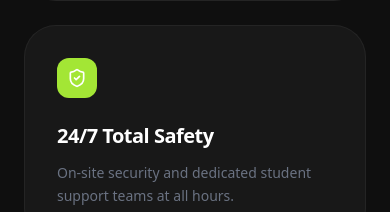
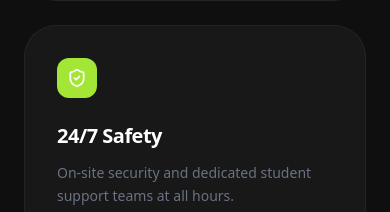
Before and after one commit to nehaal17/makaan-site, a React (Vite) app: page / in a window 390 px wide. Shown: the part 3560-3772 px from the top of the page. Built offline with nearby package versions, Linux system fonts and the light colour scheme.

Commit message:
added mobile tap animations

```diff
--- a/src/App.jsx
+++ b/src/App.jsx
@@ -15,30 +15,40 @@ const Reveal = ({ children, delay = 0 }) => (
   </motion.div>
 );
 
+// High-end spring physics for both hover (mouse) and tap (mobile)
 const popHover = {
   hover: {
-    y: -8,
+    y: -10,
     scale: 1.02,
-    transition: { type: "spring", stiffness: 400, damping: 17 }
+    transition: { type: "spring", stiffness: 400, damping: 15 }
   }
 };
 
-// --- Components ---
+// --- Sub-Components ---
 
 const Navbar = () => (
   <nav className="fixed w-full bg-white/80 backdrop-blur-xl z-50 border-b border-gray-100/50">
     <div className="max-w-6xl mx-auto px-6 h-16 flex items-center justify-between">
       <div className="flex items-center gap-2 cursor-pointer group" onClick={() => window.scrollTo({top: 0, behavior: 'smooth'})}>
-        <motion.div whileHover={{ rotate: 15, scale: 1.1 }} className="w-8 h-8 bg-blue-600 rounded-lg flex items-center justify-center shadow-lg shadow-blue-200">
+        <motion.div
+          whileHover={{ rotate: 15, scale: 1.1 }}
+          whileTap={{ scale: 0.9 }}
+          className="w-8 h-8 bg-blue-600 rounded-lg flex items-center justify-center shadow-lg shadow-blue-200"
+        >
           <Home className="text-white w-4 h-4" />
         </motion.div>
         <span className="text-xl font-display font-black text-slate-900 tracking-tighter">Makaan<span className="text-blue-600">.ae</span></span>
       </div>
       <div className="hidden md:flex items-center gap-8 font-bold text-slate-400 text-[10px] uppercase tracking-[0.2em]">
-        <a href="#living" className="hover:text-blue-600 transition-colors uppercase">Living</a>
-        <a href="#facilities" className="hover:text-blue-600 transition-colors uppercase">Facilities</a>
-        <a href="#faq" className="hover:text-blue-600 transition-colors uppercase">FAQ</a>
-        <button onClick={() => document.getElementById('contact').scrollIntoView({behavior:'smooth'})} className="bg-slate-900 text-white px-6 py-2 rounded-xl text-[11px] font-black hover:bg-blue-600 transition active:scale-95 shadow-lg uppercase">Claim Spot</button>
+        <a href="#living" className="hover:text-blue-600 transition-colors">Living</a>
+        <a href="#facilities" className="hover:text-blue-600 transition-colors">Facilities</a>
+        <a href="#faq" className="hover:text-blue-600 transition-colors">FAQ</a>
+        <button
+          onClick={() => document.getElementById('contact').scrollIntoView({behavior:'smooth'})}
+          className="bg-slate-900 text-white px-6 py-2 rounded-xl text-[11px] font-black hover:bg-blue-600 transition active:scale-95 shadow-lg"
+        >
+          Claim Spot
+        </button>
       </div>
     </div>
   </nav>
@@ -65,8 +75,9 @@ const FAQItem = ({ question, answer }) => {
 
 const RoomCard = ({ title, price, location, image, available = true }) => (
   <motion.div
-    whileHover={{ y: -8 }}
-    className={`bg-white rounded-2xl overflow-hidden border border-gray-100 shadow-sm transition-all hover:shadow-xl ${!available && 'opacity-70 grayscale-[0.5]'}`}
+    whileHover={{ y: -10 }}
+    whileTap={{ scale: 0.98 }}
+    className={`bg-white rounded-2xl overflow-hidden border border-gray-100 shadow-sm transition-all hover:shadow-2xl ${!available && 'opacity-70 grayscale-[0.5]'}`}
   >
     <div className="relative h-56 overflow-hidden bg-slate-100">
       <img src={image} alt={title} className="w-full h-full object-cover transition-transform duration-1000 group-hover:scale-110" />
@@ -96,9 +107,12 @@ const RoomCard = ({ title, price, location, image, available = true }) => (
   </motion.div>
 );
 
+// --- Main App ---
+
 export default function App() {
   const [status, setStatus] = useState('');
 
+  // Lenis Smooth Scroll Init for premium feel
   useEffect(() => {
     const lenis = new Lenis({ duration: 1.2 });
     function raf(time) { lenis.raf(time); requestAnimationFrame(raf); }
@@ -121,7 +135,7 @@ export default function App() {
     <div className="font-sans selection:bg-blue-600 selection:text-white antialiased overflow-x-hidden text-slate-900 bg-white">
       <Navbar />
 
-      {/* 1. Hero Section - The "Perfect" Look */}
+      {/* Hero Section */}
       <section id="home" className="relative pt-32 pb-16 overflow-hidden">
         <div className="max-w-6xl mx-auto px-6 grid lg:grid-cols-2 gap-12 items-center">
           <motion.div initial={{ opacity: 0, x: -30 }} animate={{ opacity: 1, x: 0 }} transition={{ duration: 1 }}>
@@ -130,12 +144,14 @@ export default function App() {
             </h1>
             <p className="text-lg text-slate-500 font-light mb-8 max-w-md leading-relaxed">Premium student living in the heart of Al Barsha, Dubai. Designed for excellence and community.</p>
 
+            {/* USP Chips - with whileTap fix for mobile */}
             <div className="flex flex-col gap-3 mb-10">
                {['Community-driven living', 'Affordable housing', 'Prime Dubai Location'].map((usp, i) => (
                  <motion.div
                    key={i}
                    variants={popHover}
                    whileHover="hover"
+                   whileTap="hover"
                    className="flex items-center gap-3 px-4 py-3 rounded-xl bg-white border border-gray-100 shadow-sm w-fit group cursor-default"
                  >
                     <motion.div whileHover={{ rotate: 20, scale: 1.2 }} transition={{ type: "spring" }}>
@@ -157,9 +173,8 @@ export default function App() {
             <img
               src="https://images.unsplash.com/photo-1522708323590-d24dbb6b0267?auto=format&fit=crop&q=80&w=1000"
               className="relative rounded-[2.5rem] shadow-2xl h-[480px] w-full object-cover border-[10px] border-white transition-transform duration-700 hover:scale-[1.01]"
-              alt="Designer Room"
+              alt="Designer Student Room"
             />
-            {/* FLOATING BADGE */}
             <motion.div animate={{ y: [0, -10, 0] }} transition={{ duration: 4, repeat: Infinity }} className="absolute -bottom-6 -left-6 bg-white p-4 rounded-2xl shadow-2xl border border-slate-50 hidden md:block">
               <div className="flex items-center gap-3">
                 <div className="w-10 h-10 bg-green-100 rounded-full flex items-center justify-center"><Heart className="w-5 h-5 text-green-600 fill-current" /></div>
@@ -170,20 +185,19 @@ export default function App() {
         </div>
       </section>
 
-      {/* 2. Living Section - 3 Rooms Grid */}
+      {/* Living Section */}
       <section id="living" className="py-20 max-w-6xl mx-auto px-6">
         <Reveal>
           <h2 className="text-4xl font-display font-black mb-12 tracking-tighter">Available Rooms</h2>
           <div className="grid md:grid-cols-3 gap-8">
             <RoomCard title="Modern Shared" price="1,200" location="15 mins" image="https://images.unsplash.com/photo-1554995207-c18c203602cb?auto=format&fit=crop&q=80&w=800" />
             <RoomCard title="Premium Triple" price="1,350" location="10 mins" image="https://images.unsplash.com/photo-1595526114035-0d45ed16cfbf?auto=format&fit=crop&q=80&w=800" />
-            {/* FIXED 3RD ROOM IMAGE */}
             <RoomCard title="Standard Room" price="1,100" location="20 mins" image="https://images.unsplash.com/photo-1560448204-e02f11c3d0e2?auto=format&fit=crop&q=80&w=800" available={false} />
           </div>
         </Reveal>
       </section>
 
-      {/* 3. Why Choose Section - Dark Premium Grid */}
+      {/* Facilities Section - with whileTap fix for mobile */}
       <section id="facilities" className="py-20 bg-[#0f0f0f] text-white">
         <div className="max-w-6xl mx-auto px-6">
           <Reveal>
@@ -195,12 +209,12 @@ export default function App() {
               {[
                 { icon: Users, color: "#4ade80", t: "Live & Network", d: "Connect with world-class students and expand your global professional network." },
                 { icon: Train, color: "#38bdf8", t: "Prime Connectivity", d: "Steps away from the Dubai Metro. Your gateway to the entire city." },
-                { icon: ShieldCheck, color: "#a3e635", t: "24/7 Total Safety", d: "On-site security and dedicated student support teams at all hours." },
+                { icon: ShieldCheck, color: "#a3e635", t: "24/7 Safety", d: "On-site security and dedicated student support teams at all hours." },
                 { icon: Zap, color: "#2dd4bf", t: "All-Inclusive Living", d: "Utilities, cooling, and maintenance are all included in your monthly rent." },
                 { icon: Wifi, color: "#818cf8", t: "Ultra High-Speed WiFi", d: "Uncapped fiber internet perfect for online lectures, streaming, and gaming." },
                 { icon: Sofa, color: "#10b981", t: "Fully Furnished", d: "Move in hassle-free with high-end designer furniture and appliances." }
               ].map((item, i) => (
-                <motion.div key={i} variants={popHover} whileHover="hover" className="bg-[#181818] p-8 rounded-[2rem] border border-white/5 group">
+                <motion.div key={i} variants={popHover} whileHover="hover" whileTap="hover" className="bg-[#181818] p-8 rounded-[2rem] border border-white/5 group cursor-default">
                   <motion.div whileHover={{ rotate: 10, scale: 1.1 }} className="w-10 h-10 rounded-xl flex items-center justify-center mb-6" style={{ backgroundColor: item.color }}><item.icon className="text-white w-5 h-5" /></motion.div>
                   <h4 className="text-xl font-display font-bold mb-3 tracking-tight">{item.t}</h4>
                   <p className="text-gray-500 text-sm leading-relaxed font-light">{item.d}</p>
@@ -211,7 +225,7 @@ export default function App() {
         </div>
       </section>
 
-      {/* 4. FAQ Section */}
+      {/* FAQ Section */}
       <section id="faq" className="py-20 bg-gray-50">
         <div className="max-w-3xl mx-auto px-6">
           <Reveal>
@@ -226,7 +240,7 @@ export default function App() {
         </div>
       </section>
 
-      {/* 5. Contact Section */}
+      {/* Contact Section */}
       <section id="contact" className="py-20 max-w-6xl mx-auto px-6 grid lg:grid-cols-2 gap-16 items-start">
         <Reveal>
           <h2 className="text-6xl font-display font-extrabold text-slate-950 leading-[0.9] tracking-tighter mb-6 uppercase">Contact <br /> Us <span className="text-blue-600">.</span></h2>
```
